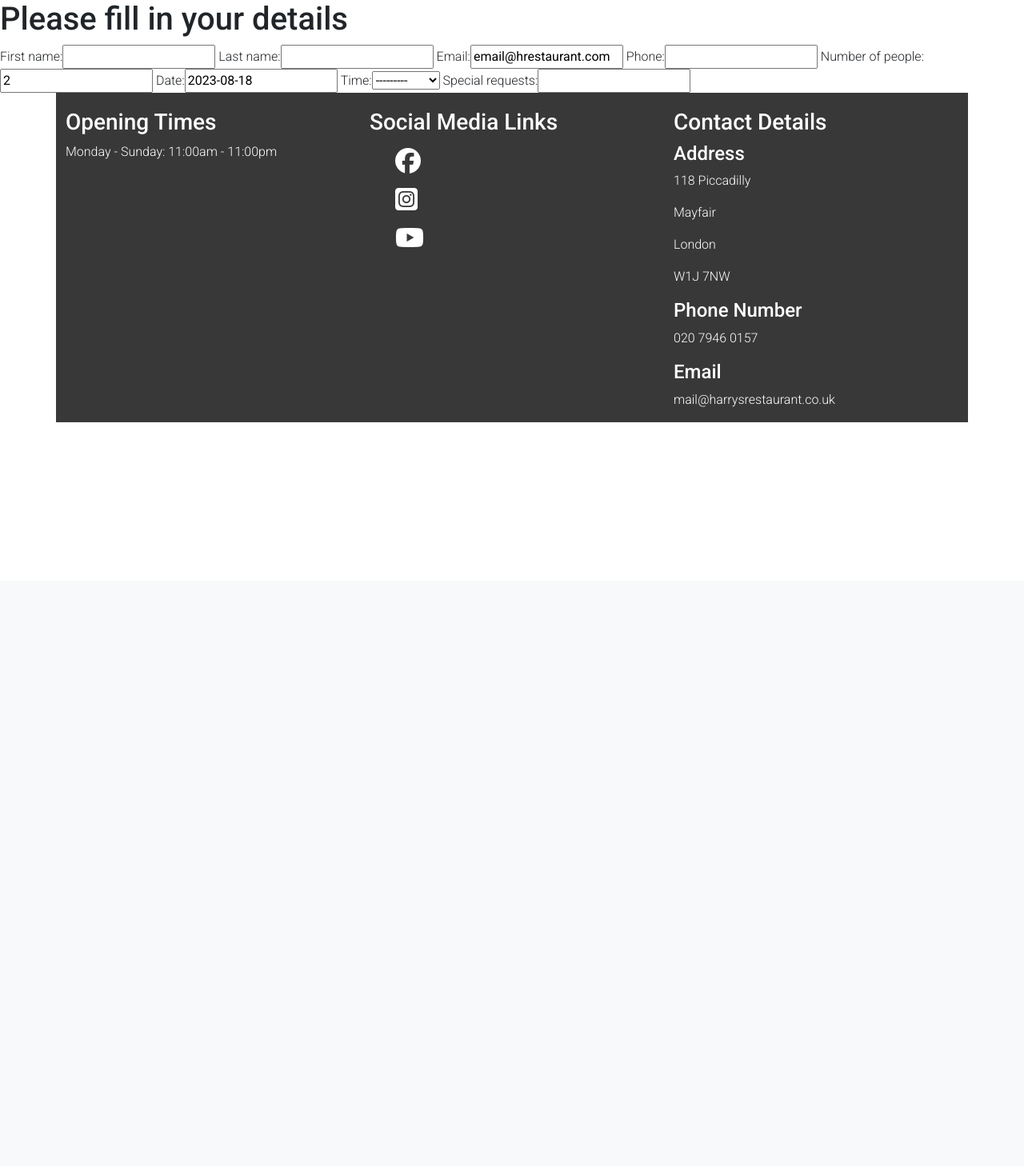
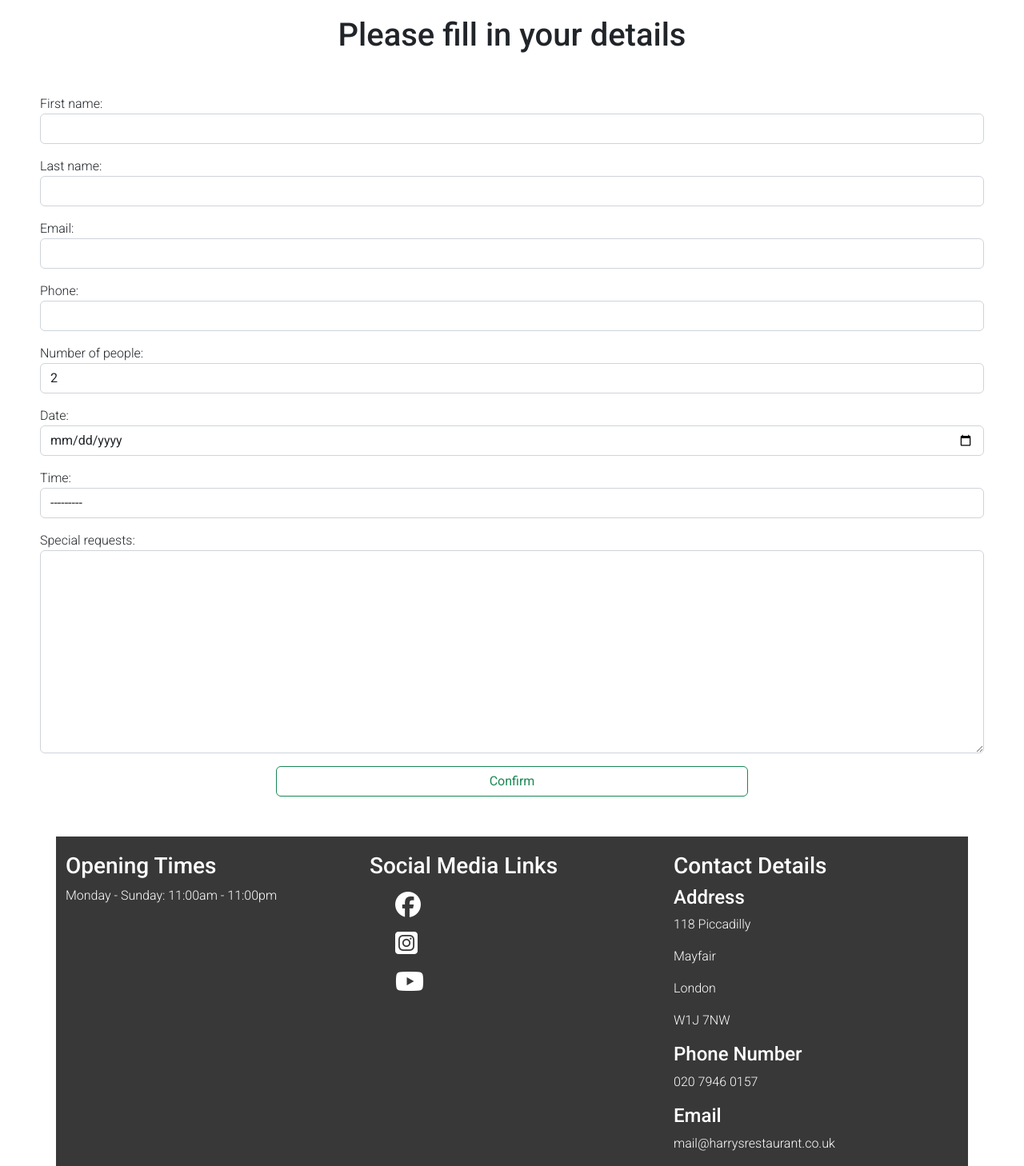
Before and after one commit to hpearson98/harrys-restaurant, a Django app: page /add_booking.html in a window 1280 px wide. Shown: the part 74-1532 px from the top of the page at 80% size. Before the commit the page ends 800 px from the top, so only its background shows below. Run offline with Django 3.2, Linux system fonts and the light colour scheme; some libraries are stand-ins or nearby versions.

Commit message:
Updated styling for booking form, made changes to reservation model, and made migrations

```diff
--- a/booking/forms.py
+++ b/booking/forms.py
@@ -1,3 +1,4 @@
+from django import forms
 from django.forms import ModelForm
 from booking.models import Reservation
 
@@ -16,5 +17,33 @@ class ReservationForm(ModelForm):
             'special_requests',
         ]
 
+        widgets = {
+            'first_name': forms.TextInput(attrs={
+                'class': 'form-control'
+            }),
+            'last_name': forms.TextInput(attrs={
+                'class': 'form-control'
+            }),
+            'email': forms.TextInput(attrs={
+                'class': 'form-control'
+            }),
+            'phone': forms.TextInput(attrs={
+                'class': 'form-control'
+            }),
+            'number_of_people': forms.TextInput(attrs={
+                'class': 'form-control'
+            }),
+            'date': forms.DateInput(attrs={
+                'class': 'form-control',
+                'type': 'date'
+            }),
+            'time': forms.Select(attrs={
+                'class': 'form-control'
+            }),
+            'special_requests': forms.Textarea(attrs={
+                'class': 'form-control'
+            }),
+        }
+
 
 form = ReservationForm()
--- a/booking/models.py
+++ b/booking/models.py
@@ -5,29 +5,29 @@ from django.core.validators import MaxValueValidator, MinValueValidator
 
 
 TIME_CHOICES = (
-    ('11:00:00', '11am'),
+    ('11:00:00', '11:00am'),
     ('11:30:00', '11:30am'),
-    ('12:00:00', '12pm'),
+    ('12:00:00', '12:00pm'),
     ('12:30:00', '12:30pm'),
-    ('13:00:00', '1pm'),
+    ('13:00:00', '1:00pm'),
     ('13:30:00', '1:30pm'),
-    ('14:00:00', '2pm'),
+    ('14:00:00', '2:00pm'),
     ('14:30:00', '2:30pm'),
-    ('15:00:00', '3pm'),
+    ('15:00:00', '3:00pm'),
     ('15:30:00', '3:30pm'),
-    ('16:00:00', '4pm'),
+    ('16:00:00', '4:00pm'),
     ('16:30:00', '4:30pm'),
-    ('17:00:00', '5pm'),
+    ('17:00:00', '5:00pm'),
     ('17:30:00', '5:30pm'),
-    ('18:00:00', '6pm'),
+    ('18:00:00', '6:00pm'),
     ('18:30:00', '6:30pm'),
-    ('19:00:00', '7pm'),
+    ('19:00:00', '7:00pm'),
     ('19:30:00', '7:30pm'),
-    ('20:00:00', '8pm'),
+    ('20:00:00', '8:00pm'),
     ('20:30:00', '8:30pm'),
-    ('21:00:00', '9pm'),
+    ('21:00:00', '9:00pm'),
     ('21:30:00', '9:30pm'),
-    ('22:00:00', '10pm'),
+    ('22:00:00', '10:00pm'),
 )
 
 
@@ -53,10 +53,9 @@ class Reservation(models.Model):
         blank=False,
         default=""
     )
-    email = models.EmailField(default="email@hrestaurant.com")
+    email = models.EmailField(default="")
     phone = models.CharField(
         blank=True,
-        unique=True,
         default="",
         max_length=15
     )
@@ -67,14 +66,16 @@ class Reservation(models.Model):
             MinValueValidator(1)
         ]
     )
-    date = models.DateField(default=timezone.now())
+    date = models.DateField(default="")
     time = models.CharField(
         max_length=10,
         choices=TIME_CHOICES,
         )
     special_requests = models.CharField(
         max_length=250,
-        default=""
+        default="",
+        null=True,
+        blank=True
     )
 
     class Meta:
--- a/static/css/style.css
+++ b/static/css/style.css
@@ -31,3 +31,20 @@ footer{
 .social-media-links a:hover {
     color: #e6930e
 }
+
+/*----- Form CSS -----*/
+
+form {
+    margin: 50px;
+}
+
+@media screen and (max-width: 768px) {
+    form {
+        margin: 10px;
+    }
+}
+
+.form-header {
+    text-align: center;
+    margin-top: 20px;
+}
--- a/templates/add_booking.html
+++ b/templates/add_booking.html
@@ -1,9 +1,12 @@
 {% extends "base.html" %}
 
 {% block content %}
-<h1>Please fill in your details</h1>
-<form action="your-booking" method="POST">
+<h1 class="form-header">Please fill in your details</h1>
+<form action="bookings" method="POST">
     {% csrf_token %}
-    {{ form }}
+    {{ form.as_p }}
+    <div class="d-grid gap-2 col-6 mx-auto">
+        <button type="submit" class="btn btn-outline-success">Confirm</button>
+    </div>
 </form>
 {% endblock %}
```
Also changed, not shown: booking/migrations/0007_auto_20230814_1935.py (added), booking/migrations/0008_auto_20230815_1756.py (added).
